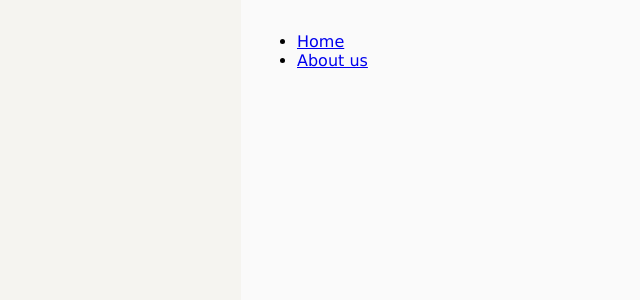
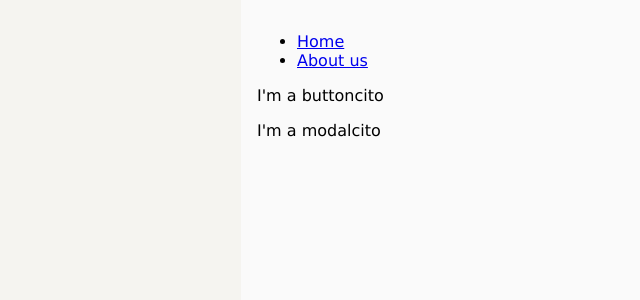
Before and after one commit to betanyeli/cinemapp, a Next.js app: page / in a window 1280 px wide. Shown: the top 300 px of the page, without its empty margins (87-727 px from the left). Built offline with nearby package versions, Linux system fonts and the light colour scheme.

Commit message:
Fix deployment intento 50.000 ¬¬

```diff
--- /dev/null
+++ b/pages/components/index.js
@@ -0,0 +1,3 @@
+export { default as Navbar } from './navbar';
+export { default as Button} from './button';
+export { default as Modal} from './modal';
--- a/pages/index.js
+++ b/pages/index.js
@@ -1,5 +1,5 @@
 import Head from 'next/head'
-import Navbar from './components/navbar'
+import {Navbar, Button, Modal} from './components'
 
 
 export default function Home() {
@@ -12,6 +12,8 @@ export default function Home() {
       </Head>
 
   <Navbar />
+  <Button />
+  <Modal />
     </div>
   )
 }
```
Also changed, not shown: .eslintrc.json.
